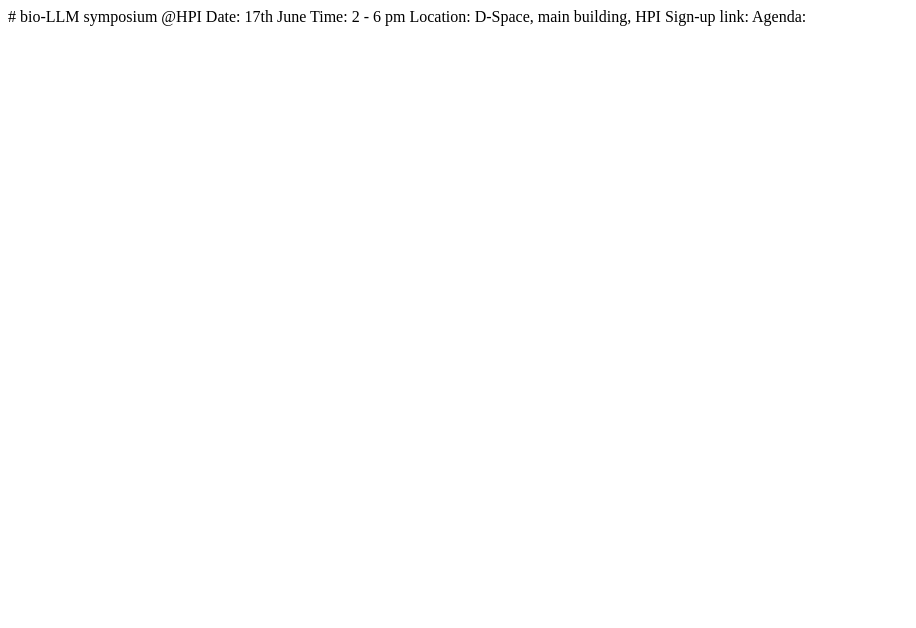
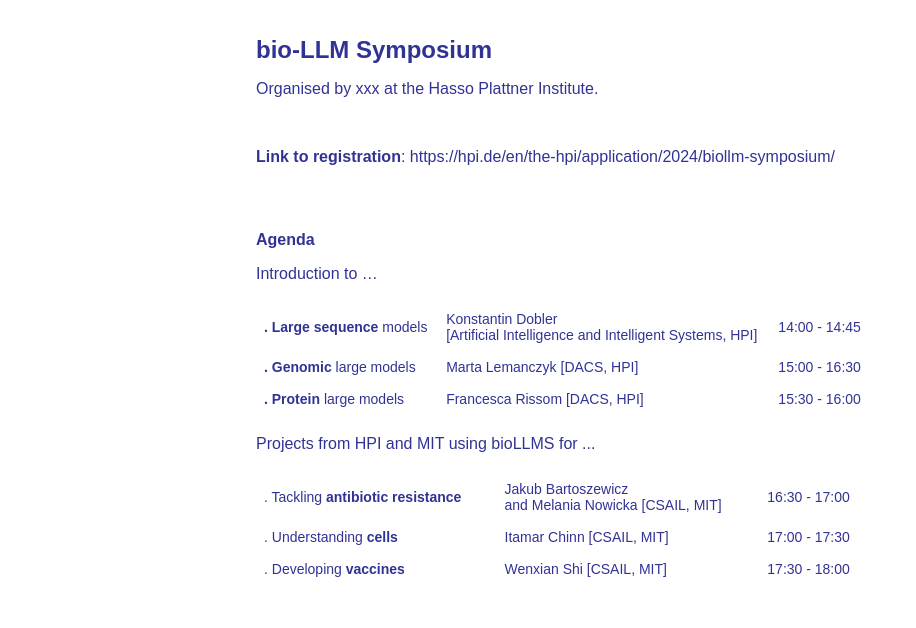
Before and after one commit to pia-francesca/hpi-biollm-symposium.github.io, a plain HTML site: page index.html in a window 1280 px wide. Shown: the whole page, without its empty margins (0-916 px from the left). Drawn offline with Linux system fonts and the light colour scheme.

Commit message:
update layout

```diff
--- a/index.html
+++ b/index.html
@@ -1,8 +1,142 @@
-# bio-LLM symposium @HPI
+<!DOCTYPE html>
+<html lang="en">
 
-Date: 17th June
-Time: 2 - 6 pm
-Location: D-Space, main building, HPI
-Sign-up link:
+<head>
+    <meta charset="UTF-8">
+    <meta name="viewport" content="width=device-width, initial-scale=1.0">
+    <title>bio-LLM symposium at HPI</title>
+    <style>
+        body {
+            font-family: Arial, sans-serif;
+            color: #303394;
+            margin: 0;
+            padding: 0;
+            display: flex;
+            justify-content: center;
+            /* Center the container horizontally */
+        }
 
-Agenda:
+        .container {
+            width: 60%;
+            /* Restrict content to 60% of the screen width */
+            max-width: 1000px;
+            /* Maximum width for large screens */
+            padding: 20px;
+        }
+
+        h1 {
+            font-size: 24px;
+            /* Smaller font size */
+            font-weight: bold;
+            /* Bold font */
+        }
+
+        h2 {
+            font-size: 16px;
+            /* Smaller font size */
+            font-weight: bold;
+            /* Bold font */
+        }
+
+        h3 {
+            font-size: 16px;
+            /* Smaller font size */
+            font-weight: bold;
+            /* Bold font */
+        }
+
+        a {
+            color: #303394;
+            /* Link color */
+            text-decoration: none;
+            /* Remove underline from link */
+        }
+
+        a:hover {
+            text-decoration: underline;
+            /* Underline on hover */
+        }
+
+        table {
+            width: 80%;
+            border-collapse: collapse;
+            margin: 20px 0;
+            font-size: 14px;
+            /* Smaller font size for table cells */
+        }
+
+        th,
+        td {
+
+            padding: 8px;
+            text-align: left;
+        }
+
+        th {
+            font-weight: bold;
+        }
+    </style>
+</head>
+
+<body>
+    <div class="container">
+        <h1>bio-LLM Symposium</h1>
+        <p>Organised by xxx at the Hasso Plattner Institute.</p>
+
+        <br>
+        <p>
+            <b>Link to registration</b>: <a href="https://hpi.de/en/the-hpi/application/2024/biollm-symposium/"
+                target="_blank">https://hpi.de/en/the-hpi/application/2024/biollm-symposium/</a>
+
+        </p>
+
+        <br>
+        <br>
+
+        <h2>
+            Agenda
+        </h2>
+
+        <p>Introduction to …</p>
+        <table>
+            <tr>
+                <td><b>. Large sequence</b> models</td>
+                <td>Konstantin Dobler <br> [Artificial Intelligence and Intelligent Systems, HPI]</td>
+                <td>14:00 - 14:45</td>
+            </tr>
+            <tr>
+                <td><b>. Genomic</b> large models</td>
+                <td>Marta Lemanczyk [DACS, HPI]</td>
+                <td>15:00 - 16:30</td>
+            </tr>
+            <tr>
+                <td><b>. Protein</b> large models</td>
+                <td>Francesca Rissom [DACS, HPI]</td>
+                <td>15:30 - 16:00</td>
+            </tr>
+        </table>
+
+        <p>
+            Projects from HPI and MIT using bioLLMS for ...
+        </p>
+        <table>
+            <tr>
+                <td>. Tackling <b>antibiotic resistance</b></td>
+                <td>Jakub Bartoszewicz <br> and Melania Nowicka [CSAIL, MIT]</td>
+                <td>16:30 - 17:00</td>
+            </tr>
+            <tr>
+                <td>. Understanding <b>cells</b></td>
+                <td>Itamar Chinn [CSAIL, MIT]</td>
+                <td>17:00 - 17:30</td>
+            </tr>
+            <tr>
+                <td>. Developing <b>vaccines</b></td>
+                <td>Wenxian Shi [CSAIL, MIT]</td>
+                <td>17:30 - 18:00</td>
+            </tr>
+        </table>
+    </div>
+</body>
+
+</html>
```
